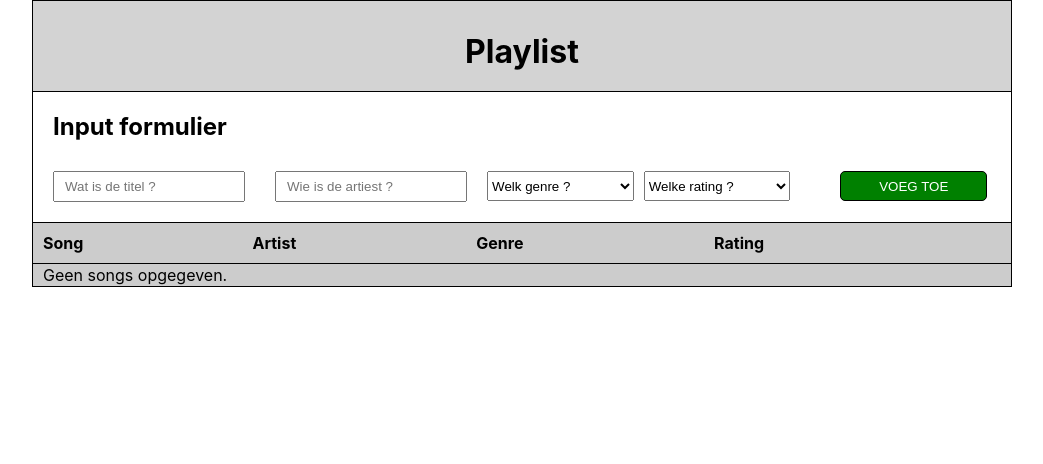
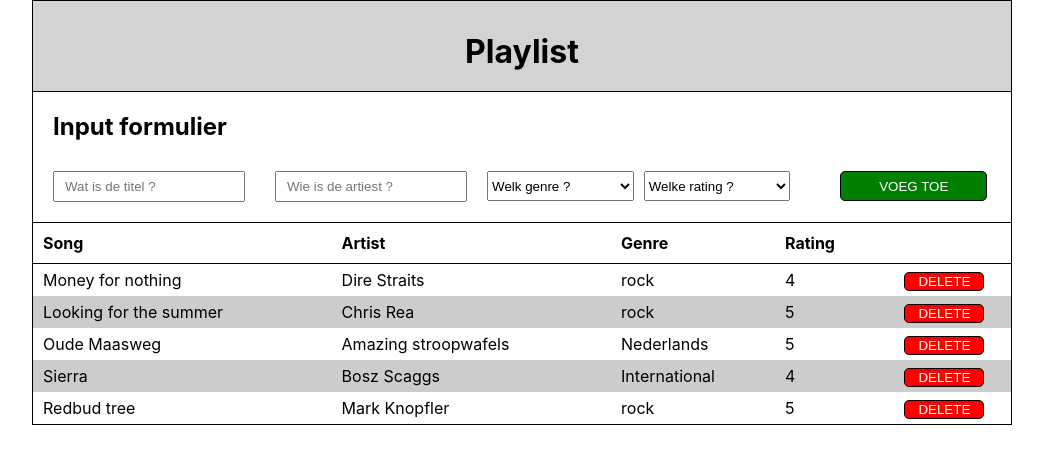
Before and after one commit to ambupilot/Playist, a React (Create React App) app: page / in a window 1280 px wide. Shown: the top 464 px of the page, without its empty margins (118-1161 px from the left). Built offline with nearby package versions, Linux system fonts and the light colour scheme; the HTML template or start-up script is replaced by a standard one.

Commit message:
fixed small typo's & error

```diff
--- a/src/App.css
+++ b/src/App.css
@@ -69,7 +69,9 @@ main h2 {
 }
 
 /* songslist */
-
+.song-header {
+  background-color: #fff;
+}
 .song-row__item {
   text-align: left;
   line-height: 30px;;
@@ -86,7 +88,7 @@ th {
 td, th {
   padding-left: 10px;
 }
-tr:nth-child(odd) {
+tr:nth-child(even) {
   background: #ccc;
 }
 .text-center {
--- a/src/App.js
+++ b/src/App.js
@@ -7,11 +7,11 @@ const App = () => {
 
   // tijdelijke data
 const songsData = [
-  /*{ id: 1, title: 'Money for nothing', artist: 'Dire Straits', genre: 'rock', rating: 4 },
+  { id: 1, title: 'Money for nothing', artist: 'Dire Straits', genre: 'rock', rating: 4 },
   { id: 2, title: 'Looking for the summer', artist: 'Chris Rea', genre: 'rock', rating: 5 },
   { id: 3, title: 'Oude Maasweg', artist: 'Amazing stroopwafels', genre: 'Nederlands', rating: 5 },
-  { id: 4, title: 'Sierra', artist: 'Bosz Scaggs', genre: 'International', rating: 2 },
-  { id: 5, title: 'Redbud tree', artist: 'Mark Knopfler', genre: 'rock', rating: 3 }*/
+  { id: 4, title: 'Sierra', artist: 'Bosz Scaggs', genre: 'International', rating: 4 },
+  { id: 5, title: 'Redbud tree', artist: 'Mark Knopfler', genre: 'rock', rating: 5 }
 ]
 
 const [ songs , setSongs ] = useState(songsData)
```
